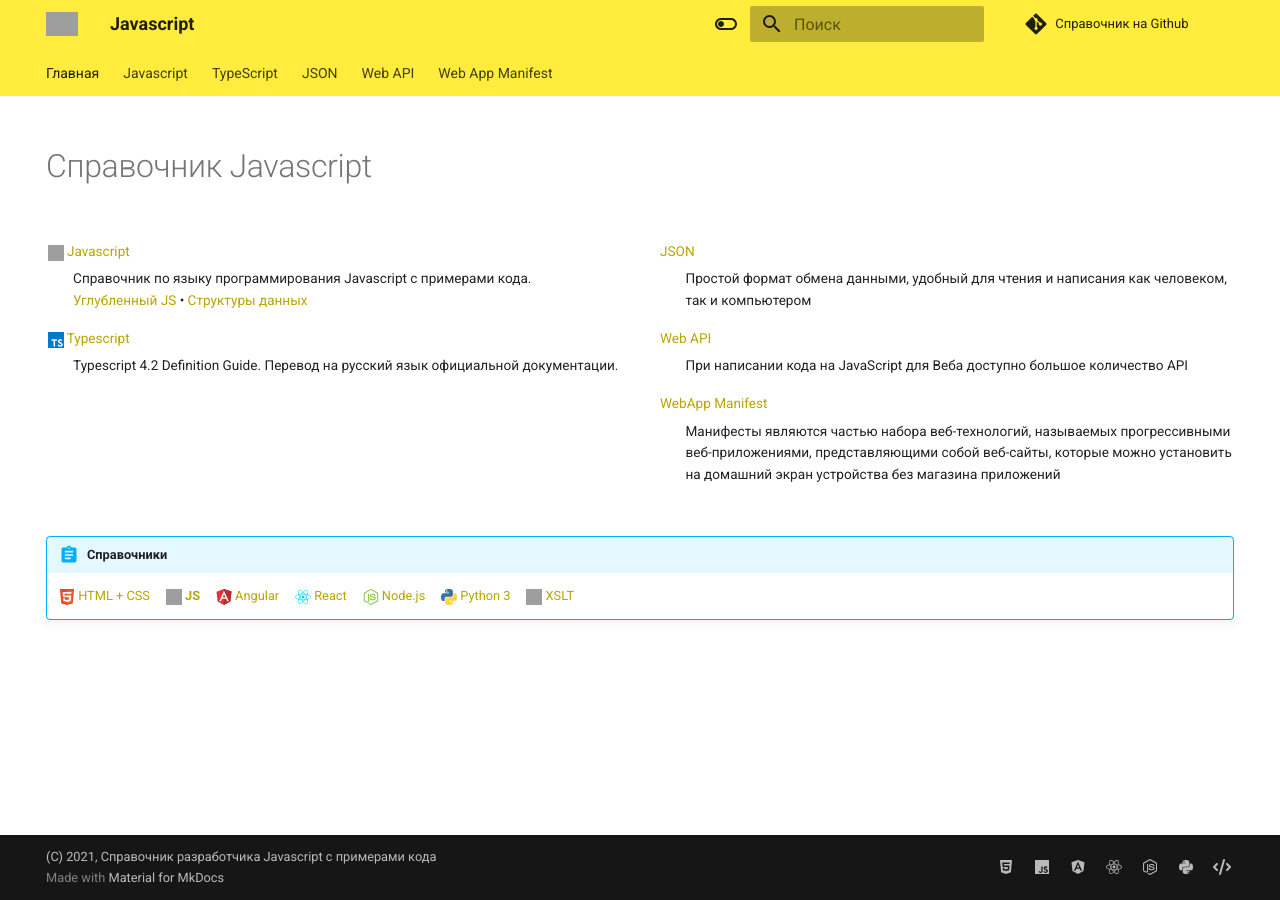
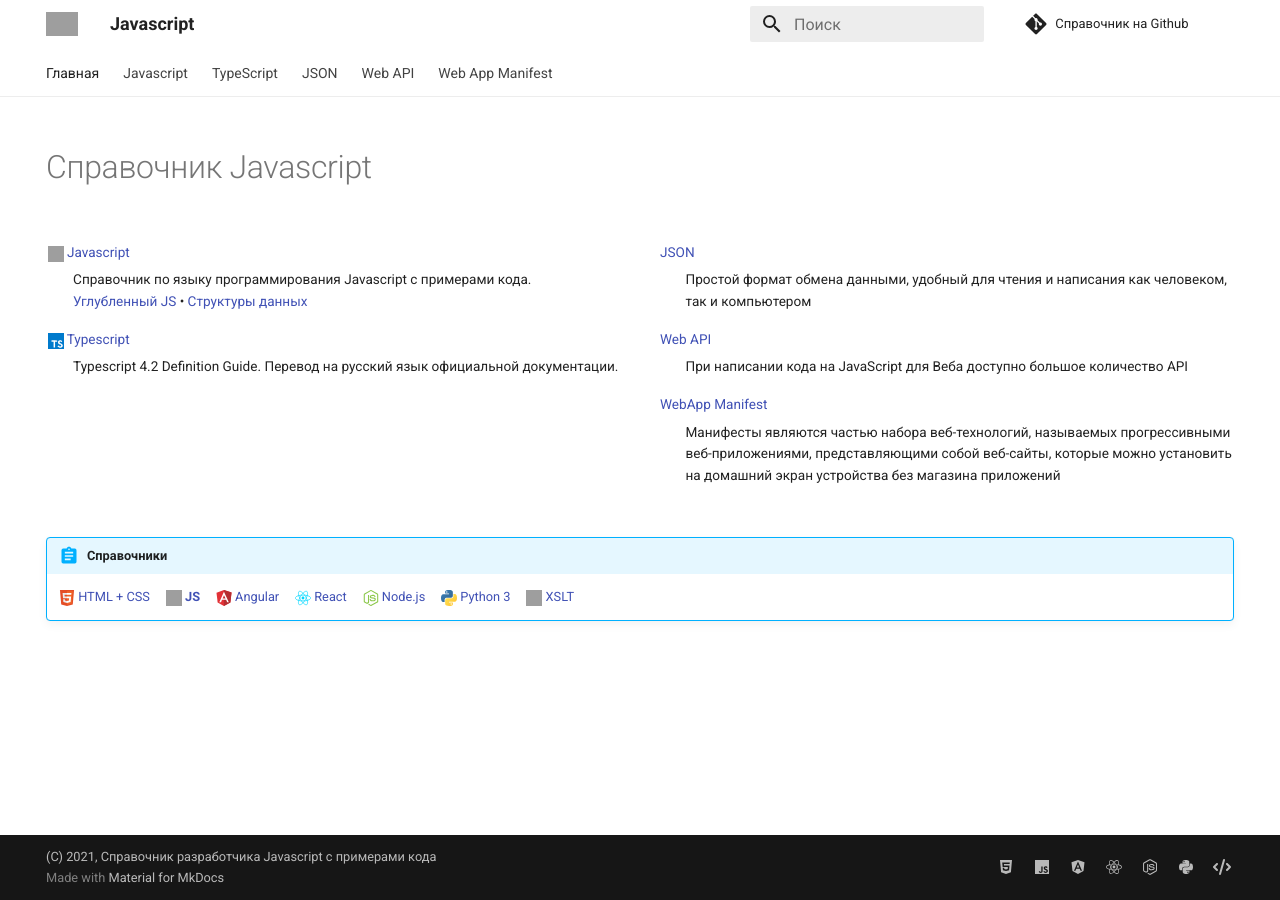
Before and after one commit to xsltdev/scriptdev.ru, an MkDocs documentation site: the page built from docs/index.md, in a window 1280 px wide. Built offline with MkDocs 1.6.1 and Material for MkDocs 9.7.7, drawn with Linux system fonts in a browser that asks for light colours; comment, search, counter and statistics services are not loaded; grey boxes are pictures that could not be loaded.

Commit message:
Update mkdocs.yml

```diff
--- a/mkdocs.yml
+++ b/mkdocs.yml
@@ -17,17 +17,8 @@
     search_index_only: true
 
     palette:
-        - primary: yellow
-          accent: yellow
-          toggle:
-              icon: material/toggle-switch-off-outline
-              name: Switch to dark mode
-        - scheme: default
-          primary: white
-          accent: amber
-          toggle:
-              icon: material/toggle-switch
-              name: Switch to light mode
+        primary: white
+        accent: amber
     language: ru
     features:
         - navigation.tabs
```
